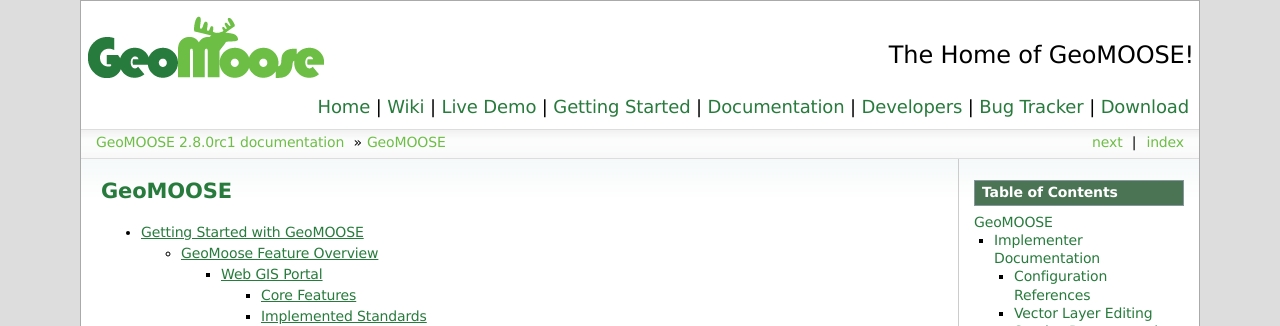
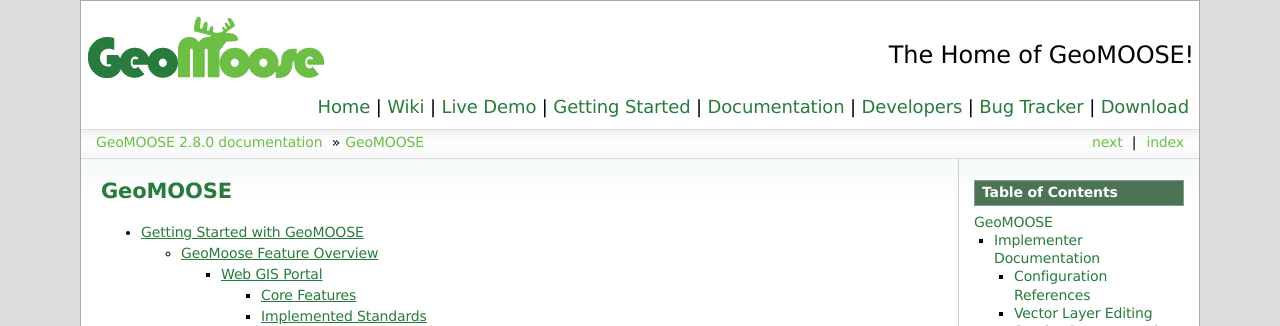
Before and after one commit to geomoose/geomoose-docs, a Sphinx documentation site: the page built from source/index.txt, in a window 1280 px wide and 900 px high. Shown: the top 326 px of the window. Built offline with Sphinx 7.4.7, drawn with Linux system fonts in a browser that asks for light colours; some of the changed text lies outside the part shown.

Commit message:
Prepare for 2.8.0 release

```diff
--- a/source/conf.py
+++ b/source/conf.py
@@ -47,7 +47,7 @@
 # The short X.Y version.
 version = '2.8'
 # The full version, including alpha/beta/rc tags.
-release = '2.8.0rc1'
+release = '2.8.0'
 
 # The language for content autogenerated by Sphinx. Refer to documentation
 # for a list of supported languages.
```
